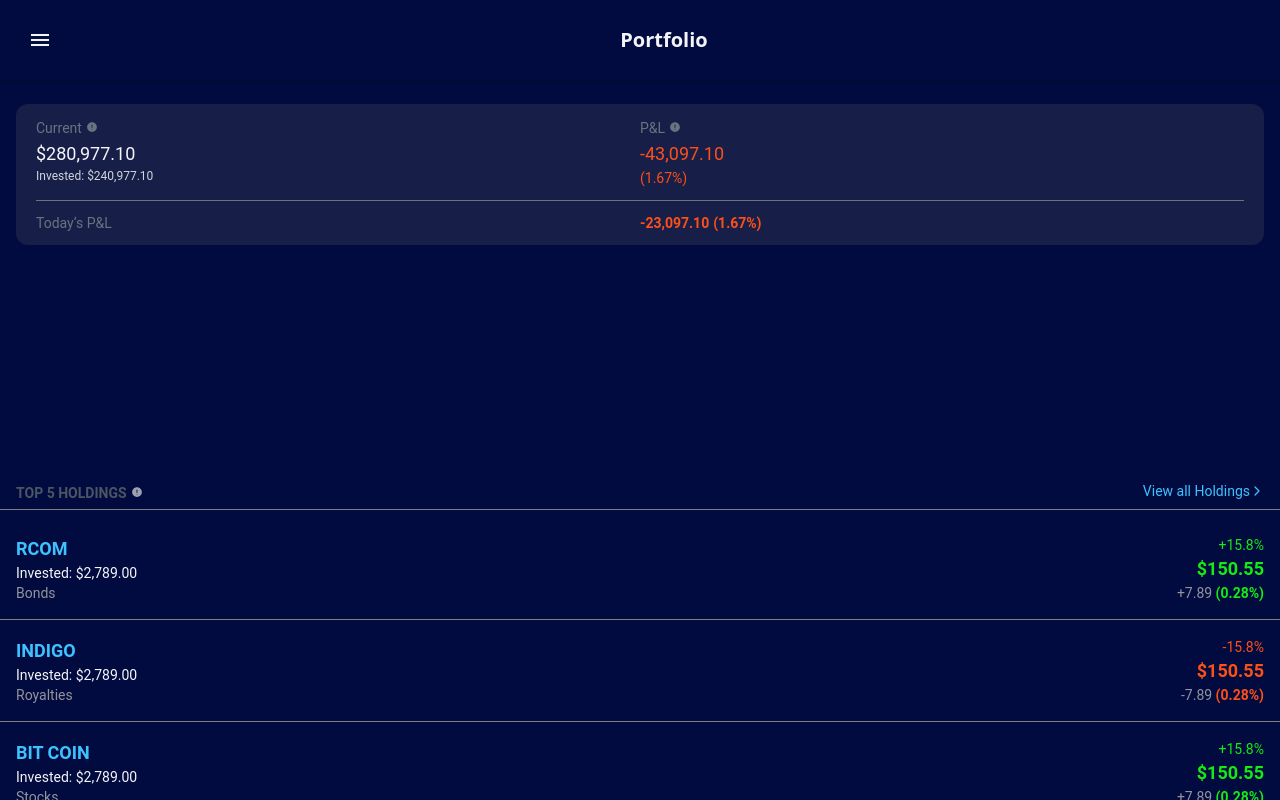
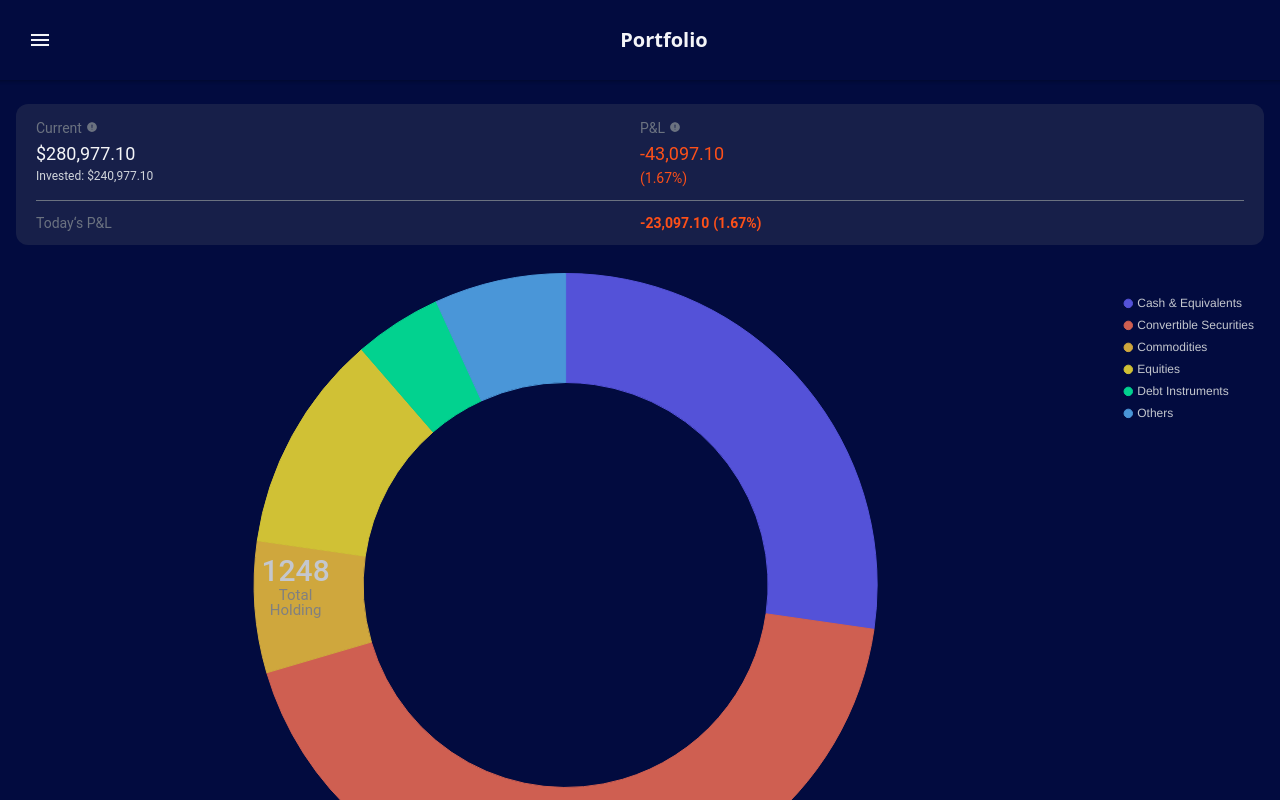
Before and after one commit to sachinrath1986/Holdings, a React (Create React App) app: page /portfoliosummary in a window 1280 px wide. Built offline with nearby package versions, Linux system fonts and the light colour scheme.

Commit message:
Added Charts

```diff
--- a/package.json
+++ b/package.json
@@ -21,8 +21,10 @@
     "@types/react-dom": "^16.9.10",
     "@types/react-router": "^5.1.11",
     "@types/react-router-dom": "^5.1.7",
+    "chart.js": "^3.5.1",
     "ionicons": "^5.4.0",
     "react": "^17.0.1",
+    "react-chartjs-2": "^3.0.4",
     "react-dom": "^17.0.1",
     "react-otp-input": "^2.4.0",
     "react-router": "^5.2.0",
--- /dev/null
+++ b/src/components/DoughnutChart.css
@@ -0,0 +1,26 @@
+.inner-content {
+  top: 50%;
+  left: 20%;
+  height: 80px;
+  width: 75px;
+  transform: translate(-10%, -50%);
+  display: flex;
+  flex-direction: column;
+  align-items: center;
+  justify-content: center;
+}
+
+.inner-content .main-content {
+  font-size: 30px;
+  text-align: center;
+  font-weight: 500;
+  color: #c4c7ce;
+  line-height: 35px;
+}
+
+.inner-content .sub-content {
+  text-align: center;
+  font-size: 15px;
+  color: grey;
+  line-height: 15px;
+}
--- /dev/null
+++ b/src/components/DoughnutChart.tsx
@@ -0,0 +1,91 @@
+import React from 'react';
+import { Doughnut } from 'react-chartjs-2';
+import './DoughnutChart.css';
+
+const data = {
+  labels: [
+    'Cash & Equivalents',
+    'Convertible Securities',
+    'Commodities',
+    'Equities',
+    'Debt Instruments',
+    'Others',
+  ],
+  datasets: [
+    {
+      label: '# of Votes',
+      data: [12, 19, 3, 5, 2, 3],
+      backgroundColor: [
+        'rgb(84,82,216)',
+        'rgb(207,95,81)',
+        'rgb(207,167,61)',
+        'rgb(208,193,53)',
+        'rgb(2,210,143)',
+        'rgb(74,150,216)',
+      ],
+      borderColor: [
+        'rgb(84,82,216)',
+        'rgb(207,95,81)',
+        'rgb(207,167,61)',
+        'rgb(208,193,53)',
+        'rgb(2,210,143)',
+        'rgb(74,150,216)',
+      ],
+      borderWidth: 1,
+    },
+  ],
+};
+
+const options = {
+  responsive: true,
+  aspectRatio: 2,
+  datasets: {
+    doughnut: {
+      cutout: '65%',
+    },
+  },
+  plugins: {
+    legend: {
+      display: true,
+      position: 'right',
+      align: 'start',
+      borderRadius: '50',
+      labels: {
+        usePointStyle: true,
+        pointStyle: 'circle',
+        padding: 10,
+        boxWidth: 6,
+        boxHeight: 6,
+        font: 10,
+        color: '#C4C7CE',
+      },
+      title: {
+        display: true,
+        padding: 0,
+        font: 10,
+      },
+    },
+  },
+};
+
+const DoughnutChart = ({ children }: any) => {
+  const getInnerContent = () => {
+    if (children) {
+      return children;
+    }
+    return (
+      <>
+        <div className="main-content">1248</div>
+        <div className="sub-content">Total Holding</div>
+      </>
+    );
+  };
+  return (
+    <div className="relative">
+      <Doughnut options={options} data={data} />
+      <div className="absolute inner-content">{getInnerContent()}</div>
+    </div>
+  );
+};
+
+export default DoughnutChart;
--- /dev/null
+++ b/src/components/LineChart.tsx
@@ -0,0 +1,121 @@
+import React, { useEffect } from 'react';
+import { Line, Chart } from 'react-chartjs-2';
+
+const data = (canvas: any) => {
+  const ctx = canvas.getContext('2d');
+  const gradient = ctx.createLinearGradient(200, 0, 200, 190);
+  gradient.addColorStop(1, '#12203F');
+  gradient.addColorStop(0.5, '#0f7761');
+  gradient.addColorStop(0, '#3ed5c2');
+  return {
+    labels: [
+      '0',
+      '1',
+      '2',
+      '3',
+      '4',
+      '5',
+      '6',
+      '7',
+      '8',
+      '9',
+      '10',
+      '11',
+      '12',
+      '13',
+      '14',
+    ],
+    datasets: [
+      {
+        label: 'Total',
+        data: [
+          10.5, 11.5, 12, 11, 10, 11, 10, 11, 12, 13, 13.5, 14, 13, 14, 14.5,
+        ],
+        fill: true,
+        backgroundColor: gradient,
+      },
+    ],
+  };
+};
+
+const options = {
+  layout: {
+    padding: {
+      left: -10,
+    },
+  },
+  scales: {
+    y: {
+      min: 0,
+      max: 15,
+      ticks: {
+        display: false,
+        stepSize: 1,
+      },
+    },
+    X: {
+      ticks: {
+        display: false,
+      },
+    },
+  },
+  plugins: {
+    legend: {
+      display: false,
+    },
+    tooltip: {
+      caretSize: 0,
+      caretPadding: 6,
+      enabled: true,
+      displayColors: false,
+      backgroundColor: '#0a95ff',
+      mode: 'nearest',
+      callbacks: {
+        title: () => '₹ 292.89',
+        label: () => '(21 july 2021)',
+      },
+    },
+  },
+  elements: {
+    point: {
+      pointRadius: 2,
+      pointHoverRadius: 5,
+      pointHoverBackgroundColor: '#0a95ff',
+    },
+    line: {
+      tension: 0.4,
+    },
+  },
+};
+
+const LineChart = () => {
+  useEffect(() => {
+    // reference: https://stackoverflow.com/questions/45800521/chartjs-draw-vertical-line-at-data-point-on-chart-on-mouseover
+    Chart.register({
+      id: 'chart-line',
+      afterDraw: (chart: any, easing: any) => {
+        /* eslint no-underscore-dangle: "warn" */
+        /* eslint prefer-destructuring: "warn" */
+        if (chart.tooltip._active && chart.tooltip._active.length) {
+          const { ctx } = chart;
+          const { x } = chart.tooltip._active[0].element;
+          const { top: topY, bottom: bottomY } = chart.scales.y;
+          // draw line
+          ctx.save();
+          ctx.setLineDash([6, 2]);
+          ctx.beginPath();
+          ctx.moveTo(x, topY);
+          ctx.lineTo(x, bottomY);
+          ctx.lineWidth = 1;
+          ctx.strokeStyle = '#fff';
+          ctx.stroke();
+          ctx.restore();
+        }
+      },
+    } as any);
+  }, []);
+
+  return <Line data={data} options={options} />;
+};
+
+export default LineChart;
--- a/src/pages/HoldingAnalytics.tsx
+++ b/src/pages/HoldingAnalytics.tsx
@@ -9,6 +9,7 @@ import {
   IonItem,
 } from '@ionic/react';
 import { chevronForwardOutline } from 'ionicons/icons';
+import LineChart from '../components/LineChart';
 import HoldingAnalyticsStyles from '../theme/styles.module.css';
 
 const HoldingAnalytics: React.FC = () => {
@@ -33,7 +34,7 @@ const HoldingAnalytics: React.FC = () => {
   });
   return (
     <div>
-      <div className="h-52" />
+      <LineChart />
       <div className="p-4">
         <div
           className={`px-5 py-4 w-full rounded-xl mb-4 ${HoldingAnalyticsStyles.data_container}`}
--- a/src/pages/PortfolioSummary.tsx
+++ b/src/pages/PortfolioSummary.tsx
@@ -18,6 +18,7 @@ import { useHistory } from 'react-router';
 import { alertCircle, chevronForwardOutline } from 'ionicons/icons';
 // Custom Components
 import SideMenuBar from '../components/SideMenuBar';
+import DoughnutChart from '../components/DoughnutChart';
 
 // CSS Files
 import PortfolioSummaryStyles from '../theme/styles.module.css';
@@ -262,8 +263,8 @@ const Portfolio: FC = () => {
               </div>
             </div>
           </div>
-          <div className="p-4">
-            <div className="h-40" />
+          <div className="px-4">
+            <DoughnutChart />
           </div>
           <div className="p-4 pb-1">
             <div className="flex flex-row items-center justify-between">
```
Also changed, not shown: src/components/LineChart.css (added), 1 other file (tests, documents, lock files or other folders).
